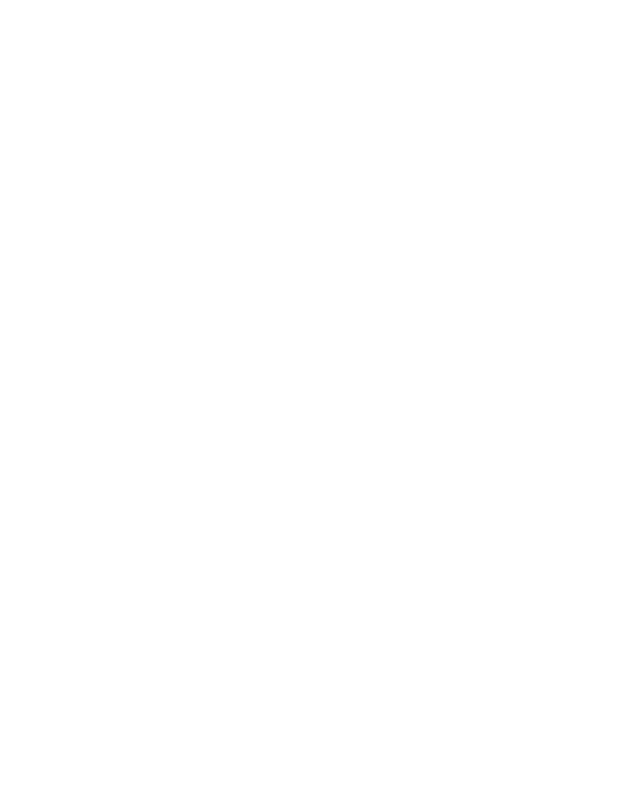
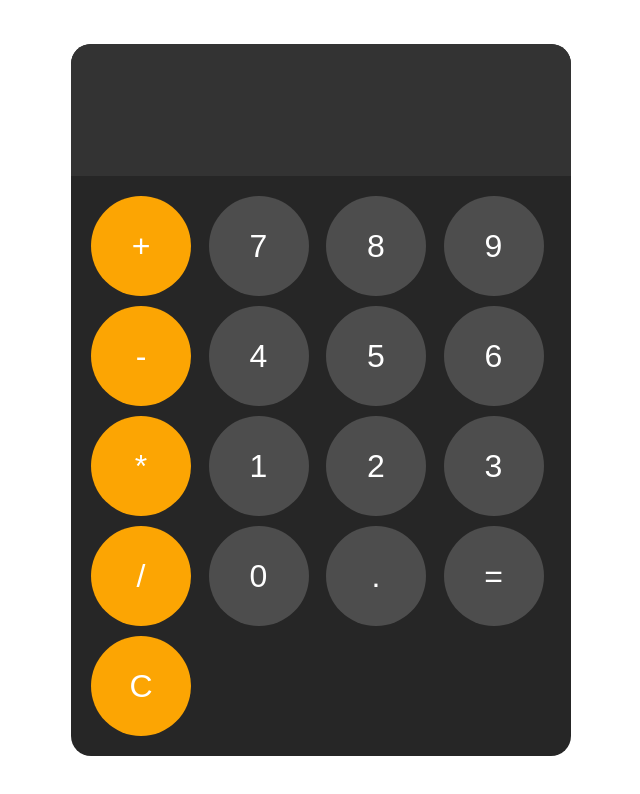
Before and after one commit to grvexe/Calculator, a plain HTML site: page index.html in a window 1280 px wide. Shown: the whole page, without its empty margins (319-959 px from the left). Drawn offline with Linux system fonts and the light colour scheme.

Commit message:
Create calculator element

```diff
--- a/index.html
+++ b/index.html
@@ -9,5 +9,34 @@
 </head>
 <body>
 
+    <div class="calculator">
+        <input id="display" readonly>
+        <div id="keys">
+            <button onclick="appendToDisplay('+')" class="operatorButton">+</button>
+            <button onclick="appendToDisplay('7')">7</button>
+            <button onclick="appendToDisplay('8')">8</button>
+            <button onclick="appendToDisplay('9')">9</button>
+
+            <button onclick="appendToDisplay('-')" class="operatorButton">-</button>
+            <button onclick="appendToDisplay('4')">4</button>
+            <button onclick="appendToDisplay('5')">5</button>
+            <button onclick="appendToDisplay('6')">6</button>
+
+            <button onclick="appendToDisplay('*')" class="operatorButton">*</button>
+            <button onclick="appendToDisplay('1')">1</button>
+            <button onclick="appendToDisplay('2')">2</button>
+            <button onclick="appendToDisplay('3')">3</button>
+
+            <button onclick="appendToDisplay('/')" class="operatorButton">/</button>
+            <button onclick="appendToDisplay('0')">0</button>
+            <button onclick="appendToDisplay('.')">.</button>
+            <button onclick="displayResult">=</button>
+
+            <button onclick="clearDisplay" class="operatorButton">C</button>
+
+        </div>
+
+    </div>
+
 </body>
 </html>
--- a/style.css
+++ b/style.css
@@ -0,0 +1,65 @@
+body {
+    margin: 0;
+    display: flex;
+    justify-content: center;
+    align-items: center;
+    height: 100vh;
+}
+
+.calculator {
+    max-width: 500px;
+    overflow: hidden;
+    background-color: hsl(0, 0%, 15%);
+    border-radius: 20px;
+    font-family: Arial, sans-serif;
+}
+
+#display {
+    width: 100%;
+    padding: 20px;
+    border: none;
+    text-align: left;
+    font-size: 5rem;
+    background-color: hsl(0, 0%, 20%);
+    color: white;
+
+}
+
+#keys {
+    display: grid;
+    grid-template-columns: repeat(4, auto);
+    gap: 10px;
+    padding: 20px;
+    user-select: none;
+}
+
+button {
+    width: 100px;
+    height: 100px;
+    border-radius: 50px;
+    border: none;
+    background-color: hsl(0, 0%, 30%);
+    color: white;
+    font-size: 2rem;
+    cursor: pointer;
+}
+
+button:hover {
+    background-color: hsl(0, 0%, 50%);
+}
+
+button:active {
+    background-color: hsl(0, 0%, 25%);
+}
+
+.operatorButton {
+    background-color: hsl(39, 98%, 50%);
+}
+
+.operatorButton:hover {
+    background-color: hsl(39, 98%, 60%);
+}
+
+.operatorButton:active {
+    background-color: hsl(39, 100%, 42%);
+}
```
